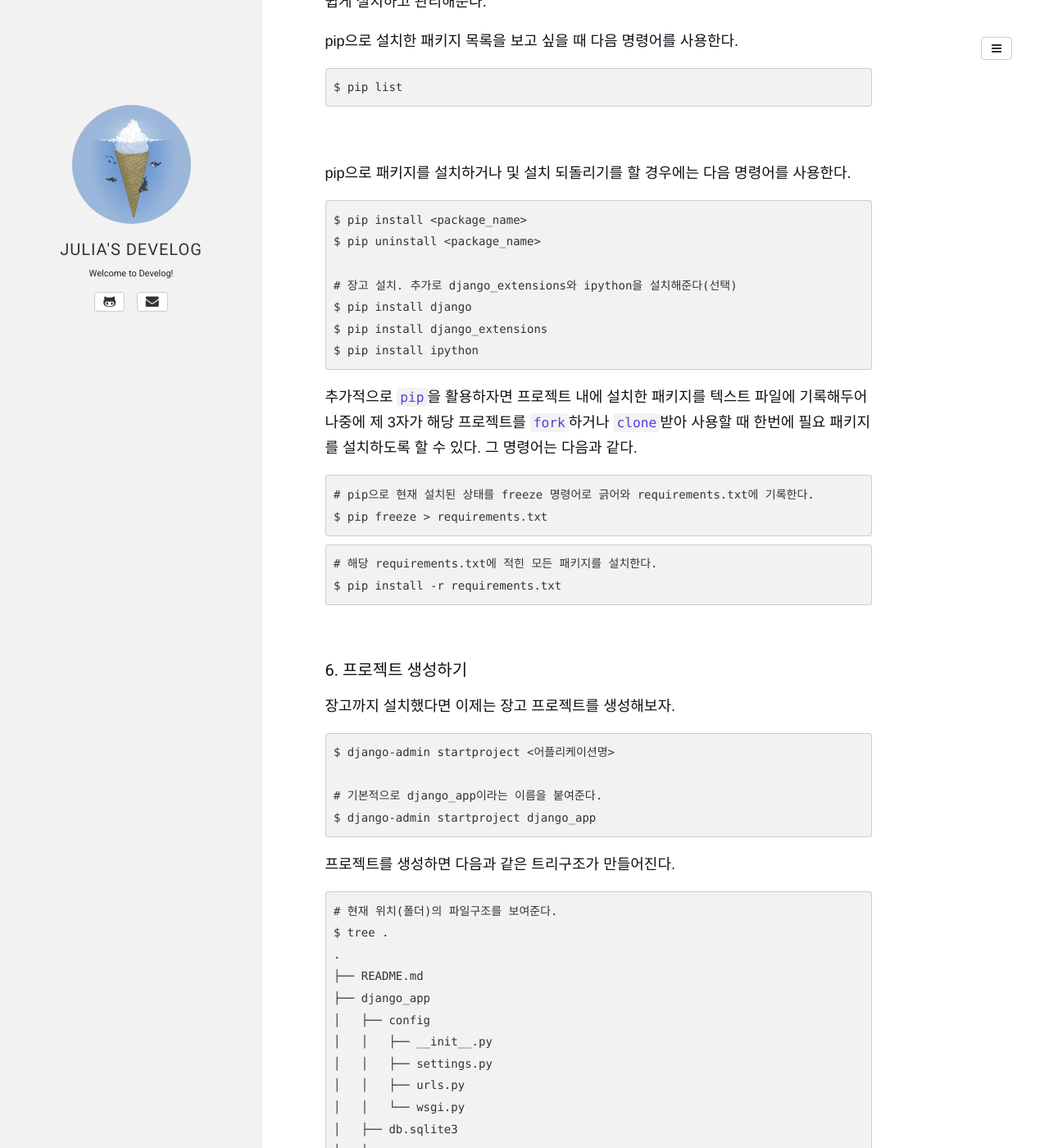
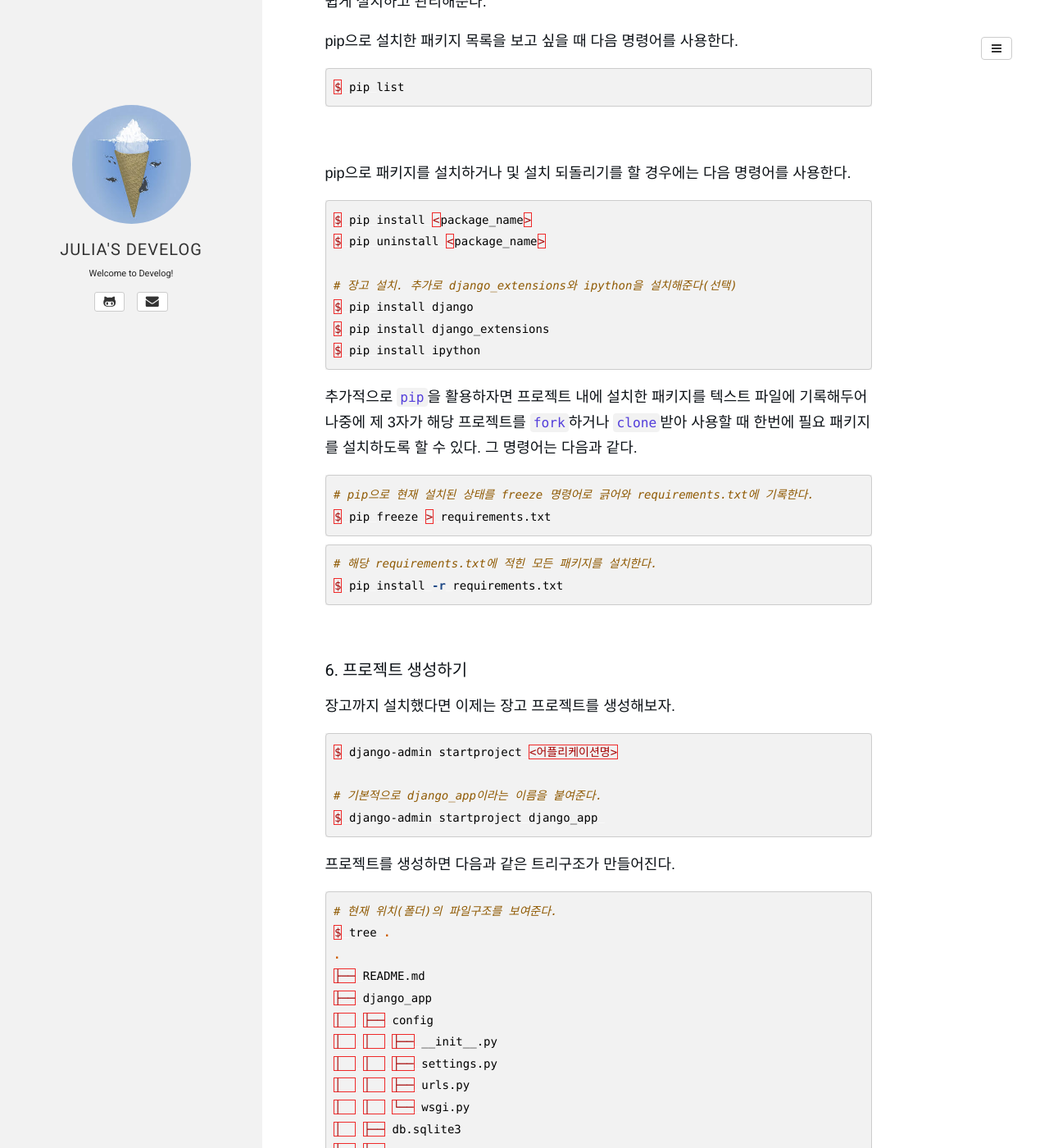
Before and after one commit to juliahwang/juliahwang.github.io, a Jekyll site: the page built from _posts/2017-09-07-장고프로젝트세팅하기.md, in a window 1280 px wide and 1400 px high, scrolled down 3157 px. Shown: the whole window at 82% size. Built offline with Jekyll 4.4.1, drawn with Linux system fonts in a browser that asks for light colours; some web fonts are replaced; comment, search, counter and statistics services are not loaded; some of the changed text lies outside the part shown.

Commit message:
modify post: add powershell setting to codeblock

````diff
--- a/_posts/2017-09-07-장고프로젝트세팅하기.md
+++ b/_posts/2017-09-07-장고프로젝트세팅하기.md
@@ -30,7 +30,7 @@ description:
 
 콘솔에서 다음 명령어를 입력하여 패키지를 설치해준다.
 
-```
+```powershell
 $ brew install pyenv
 $ brew install pyenv-virtualenv
 ```
@@ -43,7 +43,7 @@ $ brew install pyenv-virtualenv
 
 기본 콘솔을 사용할 경우에는 `.bash_profile`에 넣어준다.
 
-```
+```powershell
 $ vi ~/.zshrc
 
 # 파일 하단에 추가할 코드
@@ -54,7 +54,7 @@ if which pyenv-virtualenv-init > /dev/null; then eval "$(pyenv virtualenv-init -
 
 쉘 설정에 위 코드를 추가한 후에는 터미널 자체를 껐다 켜거나 다음 명령어를 통해 설정을 업데이트해준다.
 
-```
+```powershell
 $ source ~/.zshrc
 ```
 
@@ -64,14 +64,14 @@ $ source ~/.zshrc
 
 방금 설치한 `pyenv`를 이용하여 프로젝트에 사용할 파이썬을 설치해준다. 어떤 버전을 설치할지 모르겠다면 다음 명령어를 통해 설치 가능한 파이썬 버전을 확인한다.
 
-```
+```powershell
 $ pyenv install --list
 ```
 
 현재 안정화 버전인 3.5.3을 설치하는 명령어는 다음과 같다. 파이썬은 버전에 따라 설치에 시간이 걸릴 수 있으므로 참고하자.
 
-```
-pyenv install 3.5.3
+```powershell
+$ pyenv install 3.5.3
 ```
 
 <br>
@@ -80,20 +80,20 @@ pyenv install 3.5.3
 
 파이썬 설치가 왼료되면 함께 설치했던 `pyenv-virtualenv` 패키지를 사용하여 가상환경을 생성한다.
 
-```
+```powershell
 $ pyenv virtualenv <python version> <env_name>  # 형식
 $ pyenv virtualenv 3.5.3 example_env
 ```
 
 생성한 가상환경을 현재 폴더에 지정해준다.
 
-```
+```powershell
 $ pyenv local example_env
 ```
 
 현재 폴더의 가상환경 버전을 확인해본다.
 
-```
+```powershell
 $ pyenv version
 ```
 
@@ -101,7 +101,7 @@ $ pyenv version
 
 전역 버전을 설정할 경우에는 `global` 명령을 통해 버전을 설정한다.
 
-```
+```powershell
 $ pyenv global <version or env_name>
 ```
 
@@ -113,7 +113,7 @@ $ pyenv global <version or env_name>
 
 pip으로 설치한 패키지 목록을 보고 싶을 때 다음 명령어를 사용한다.
 
-```
+```powershell
 $ pip list
 ```
 
@@ -121,7 +121,7 @@ $ pip list
 
 pip으로 패키지를 설치하거나 및 설치 되돌리기를 할 경우에는 다음 명령어를 사용한다.
 
-```
+```powershell
 $ pip install <package_name>
 $ pip uninstall <package_name>
 
@@ -133,12 +133,12 @@ $ pip install ipython
 
 추가적으로 `pip`을 활용하자면 프로젝트 내에 설치한 패키지를 텍스트 파일에 기록해두어 나중에 제 3자가 해당 프로젝트를 `fork`하거나 `clone`받아 사용할 때 한번에 필요 패키지를 설치하도록 할 수 있다. 그 명령어는 다음과 같다.
 
-```
+```powershell
 # pip으로 현재 설치된 상태를 freeze 명령어로 긁어와 requirements.txt에 기록한다.
 $ pip freeze > requirements.txt
 ```
 
-```
+```powershell
 # 해당 requirements.txt에 적힌 모든 패키지를 설치한다.
 $ pip install -r requirements.txt
 ```
@@ -149,7 +149,7 @@ $ pip install -r requirements.txt
 
 장고까지 설치했다면 이제는 장고 프로젝트를 생성해보자.
 
-```
+```powershell
 $ django-admin startproject <어플리케이션명>
 
 # 기본적으로 django_app이라는 이름을 붙여준다.
@@ -158,7 +158,7 @@ $ django-admin startproject django_app
 
 프로젝트를 생성하면 다음과 같은 트리구조가 만들어진다.
 
-```
+```powershell
 # 현재 위치(폴더)의 파일구조를 보여준다.
 $ tree .
 .
@@ -176,7 +176,7 @@ $ tree .
 
 참고로 트리구조를 보려면 `brew`로 `tree` 패키지를 설치하면 된다.
 
-```
+```powershell
 $ brew install tree
 ```
 
@@ -186,7 +186,7 @@ $ brew install tree
 
 파이참은 파이썬 개발 IDE 중 하나로 Jetbrain사에서 무료 / 유료 버전을 제공하고 있다. 장고로 개발한다면 쉽고 직관적으로 개발할 수 있게 나온 소프트웨어이므로 사용하는 것을 추천한다.
 
-[여기를 클릭(Mac OS용)](https://www.jetbrains.com/pycharm/download/#section=mac)하면 다운로드 페이지로 이동한다.
+<a href="https://www.jetbrains.com/pycharm/download/#section=mac" target="_blank">여기를 클릭(Mac OS용)</a>하면 다운로드 페이지로 이동한다.
 
 파이참을 설치하고 프로젝트 기본구조가 생성된 폴더를 열어준다.
 
````
